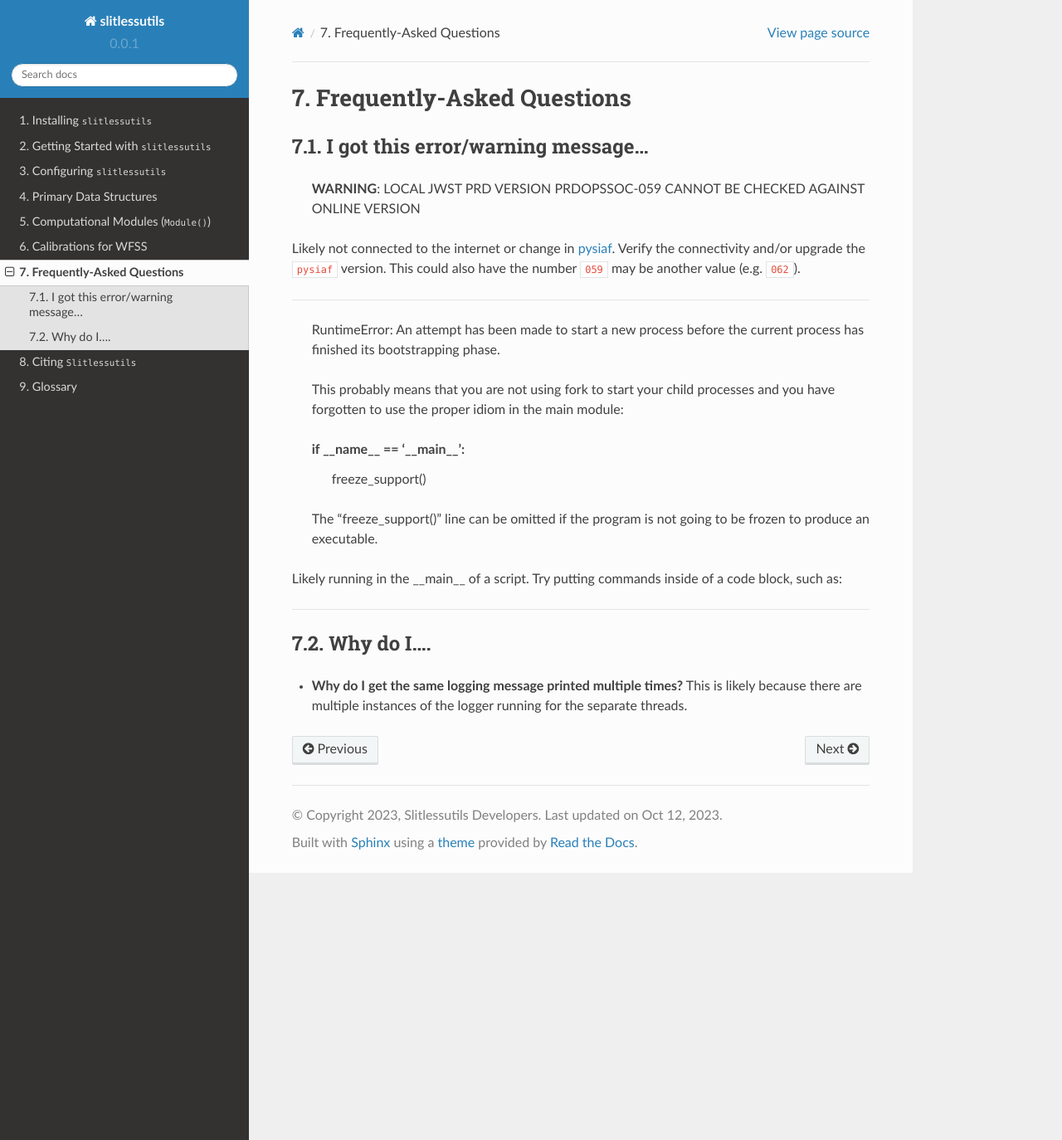
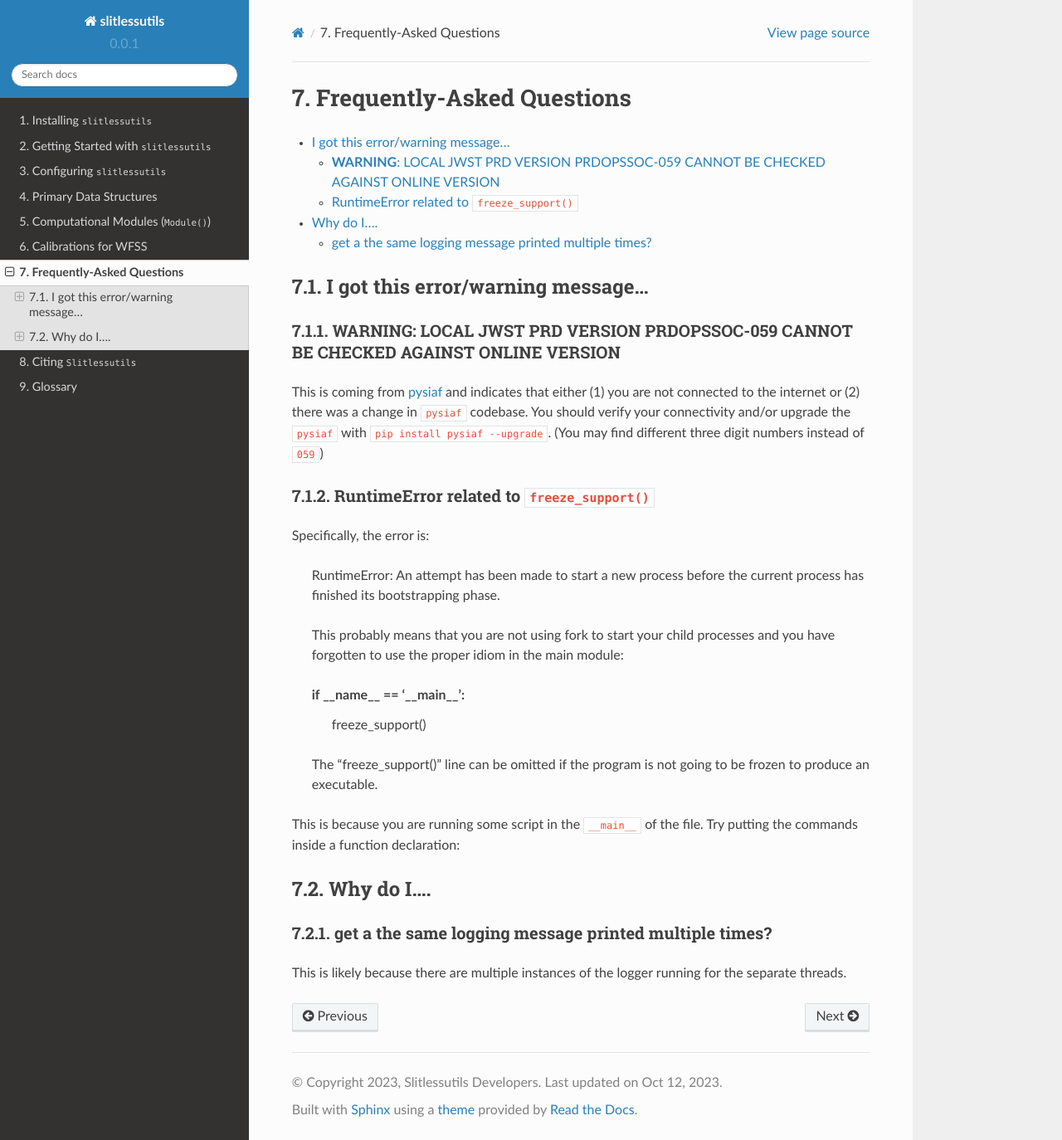
Before and after one commit to spacetelescope/slitlessutils, a Sphinx documentation site: the page built from docs/faq.rst, in a window 1280 px wide and 1374 px high. Shown: the whole window at 83% size. Built offline with Sphinx 7.4.7 and the Read the Docs theme 2.0.0, drawn with Linux system fonts in a browser that asks for light colours; the version number is read from the project's files by our own code.

Commit message:
updating faq layout

```diff
--- a/docs/faq.rst
+++ b/docs/faq.rst
@@ -3,17 +3,27 @@
 Frequently-Asked Questions
 ==========================
 
+
+.. contents::
+    :local:
+
+
+
 I got this error/warning message...
 -----------------------------------
 
 
-   **WARNING**: LOCAL JWST PRD VERSION PRDOPSSOC-059 CANNOT BE CHECKED AGAINST ONLINE VERSION
+**WARNING**: LOCAL JWST PRD VERSION PRDOPSSOC-059 CANNOT BE CHECKED AGAINST ONLINE VERSION
+~~~~~~~~~~~~~~~~~~~~~~~~~~~~~~~~~~~~~~~~~~~~~~~~~~~~~~~~~~~~~~~~~~~~~~~~~~~~~~~~~~~~~~~~~~
+
+This is coming from `pysiaf <https://github.com/spacetelescope/pysiaf>`_ and indicates that either (1) you are not connected to the internet or (2) there was a change in ``pysiaf`` codebase.  You should verify your connectivity and/or upgrade the ``pysiaf`` with ``pip install pysiaf --upgrade``.  (You may find different three digit numbers instead of ``059``)
 
 
-Likely not connected to the internet or change in `pysiaf <https://github.com/spacetelescope/pysiaf>`_.  Verify the connectivity and/or upgrade the ``pysiaf`` version.  This could also have the number ``059`` may be another value (e.g. ``062``).
 
-----
+RuntimeError related to ``freeze_support()``
+~~~~~~~~~~~~~~~~~~~~~~~~~~~~~~~~~~~~~~~~~~~~
 
+Specifically, the error is:
 
     RuntimeError:
     An attempt has been made to start a new process before the
@@ -31,15 +41,16 @@ Likely not connected to the internet or change in `pysiaf <https://github.com/sp
     is not going to be frozen to produce an executable.
 
 
-Likely running in the __main__ of a script. Try putting commands inside of a code block, such as:
+This is because you are running some script in the ``__main__`` of the file.  Try putting the commands inside a function declaration:
 
 .. code: python
 
+    def my_commands_here():  # doctest: +SKIP
+        pass                 # doctest: +SKIP
+
+
     if __name__ == '__main__':  # doctest: +SKIP
         my_commands_here()      # doctest: +SKIP
-
-
-----
 
 
 
@@ -47,4 +58,7 @@ Likely running in the __main__ of a script. Try putting commands inside of a cod
 Why do I....
 ------------
 
-* **Why do I get the same logging message printed multiple times?**  This is likely because there are multiple instances of the logger running for the separate threads.
+get a the same logging message printed multiple times?
+~~~~~~~~~~~~~~~~~~~~~~~~~~~~~~~~~~~~~~~~~~~~~~~~~~~~~~
+
+This is likely because there are multiple instances of the logger running for the separate threads.
```
